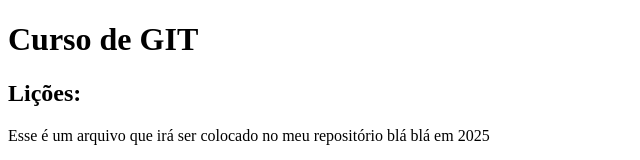
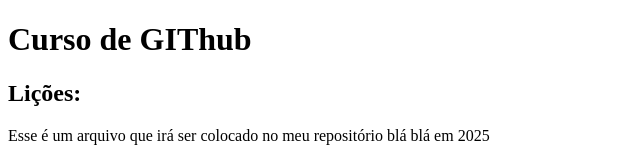
Before and after one commit to brunokw/teste, a plain HTML site: page index.html in a window 1280 px wide. Shown: the top 160 px of the page, without its empty margins (0-640 px from the left). Drawn offline with Linux system fonts and the light colour scheme.

Commit message:
Update index.html

```diff
--- a/index.html
+++ b/index.html
@@ -6,7 +6,7 @@
     <title>Aula de GIT</title>
   </head>
   <body>
-    <h1>Curso de GIT</h1>
+    <h1>Curso de GIThub</h1>
     <h2>Lições:</h2>
     <p>Esse é um arquivo que irá ser colocado no meu repositório blá blá em 2025</p>
     <p>assets</p>
```
